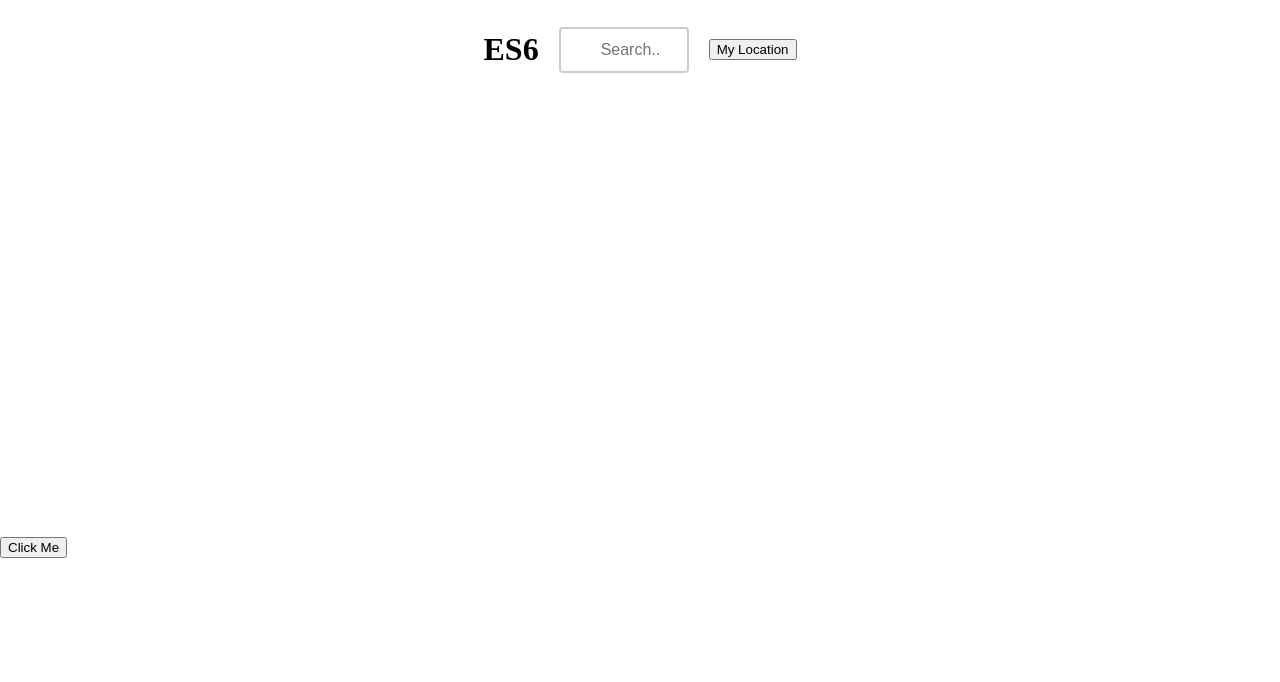
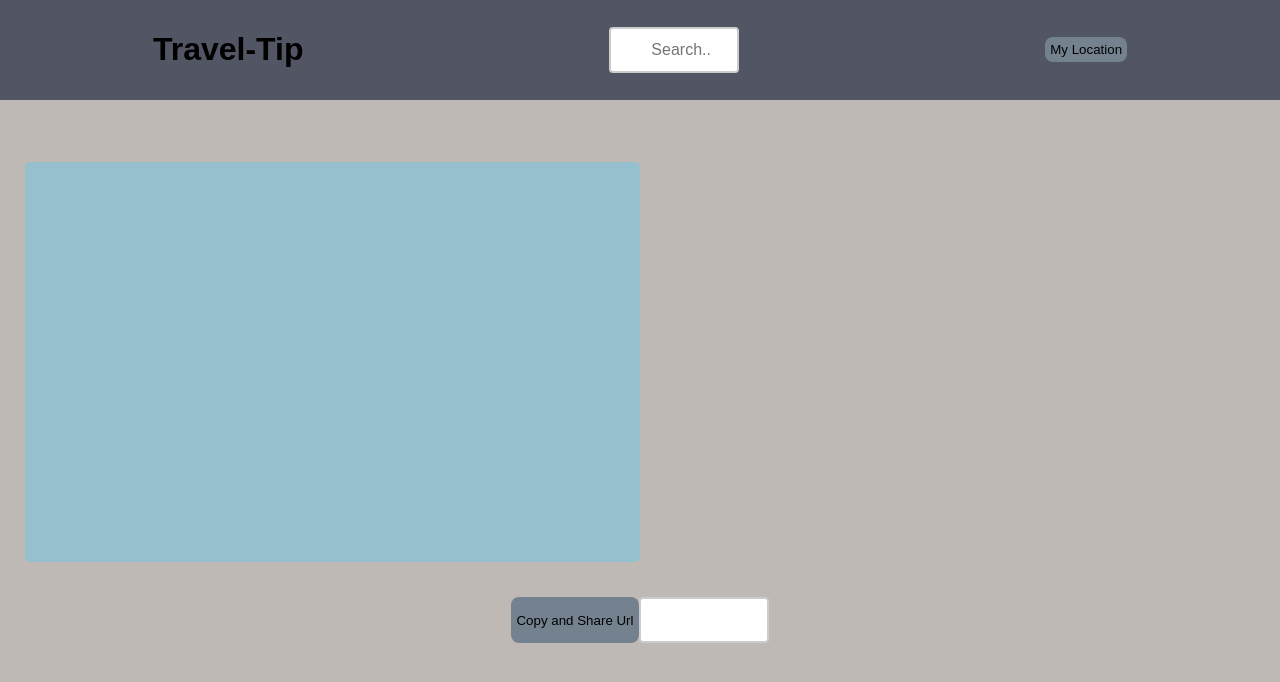
Before and after one commit to DinHazan/Travel-Tip, a plain HTML site: page index.html in a window 1280 px wide. Drawn offline with Linux system fonts and the light colour scheme.

Commit message:
a few changes

```diff
--- a/css/main.css
+++ b/css/main.css
@@ -1,24 +1,49 @@
-*{
+* {
     box-sizing: border-box;
 }
 
-html,body{
+html,
+body {
     width: 100%;
     height: 100%;
     margin: 0;
     padding: 0;
 }
 
+body {
+    background-color: rgb(190, 185, 181);
+    font-family: fantasy;
+}
+
 /* header */
-header{
+
+header {
     width: 100%;
     height: fit-content;
+    background-color: rgb(82, 85, 100);
 }
-header ul{
+
+header ul {
+    flex-direction: column;
     justify-content: center;
     align-items: center;
+    transition: all ease-in-out .8s
 }
-header li{
+
+button {
+    border-radius: 8px;
+    border: transparent;
+    background-color: rgb(116, 130, 143);
+    transition: all ease-in-out .5s;
+    padding: 5px;
+    cursor: pointer;
+}
+
+button:hover {
+    background-color: rgb(194, 91, 86)
+}
+
+header li {
     padding: 10px;
 }
 
@@ -42,10 +67,55 @@ input[type=text]:focus {
 
 /* main */
 
-main{
+main {
+    width: 100%;
+    padding: 20px;
+    border-radius: 8px;
+}
+
+.media-container {
+    flex-direction: column-reverse;
+    align-items: center;
     width: 100%;
 }
 
+.map {
+    width: 100%;
+    height: 400px;
+    padding: 10px;
+    border-radius: 5px;
+}
+
+.weather {
+    background-color: rgb(150, 192, 206);
+    width: 100%;
+    padding: 10px;
+    margin: 5px;
+    border-radius: 5px;
+}
+
+/* footer */
+
+footer {
+    justify-content: center;
+    padding: 10px;
+}
+
+@media only screen and (min-width: 800px) {
+    header ul {
+        flex-direction: row
+    }
+    .media-container {
+        flex-direction: row
+    }
+    .map {
+        width: 50%
+    }
+    .weather {
+        width: 50%;
+        height: 400px;
+    }
+}
 
 /* helpers */
 
--- a/index.html
+++ b/index.html
@@ -10,12 +10,12 @@
 
 <body>
     <header>
-        <ul class="flex clean-list">
+        <ul class="flex space-around clean-list">
             <li>
-                <h1>ES6</h1>
+                <h1>Travel-Tip</h1>
             </li>
             <li>
-                    <input type="text" name="search" placeholder="Search..">
+                <input type="text" name="search" placeholder="Search..">
             </li>
             <li>
                 <button class="my-location">My Location</button>
@@ -25,18 +25,18 @@
 
     <main>
         <div class=" flex column">
-                <h3 class="location-input-title"></h3>
-<div class="flex space-around">
-
-    <div class="weather" style="width: 50%";></div>
-    <div id="map" style="width: 50%; height: 400px;"></div>
-</div>
+            <h3 class="location-input-title align-center"></h3>
+            <div class="media-container flex space-around">
+                <div class="weather flex space-around column" ;></div>
+                <div id="map" class="map"></div>
+            </div>
         </div>
     </main>
 
-    <footer></footer>
-
-    <button class="btn1">Click Me</button>
+    <footer class=" flex">
+        <button class="copy">Copy and Share Url</button>
+        <input type="text" class="urlInput" />
+    </footer>
     <script type="module" src="js/main.js"></script>
 
 </body>
--- a/js/main.js
+++ b/js/main.js
@@ -4,26 +4,18 @@ import locService from './services/loc.service.js'
 import mapService from './services/map.service.js'
 import weatherServise from './services/weather-service.js'
 
-
+var currUrl
 
 
 locService.getLocs()
     .then(locs => console.log('locs', locs))
-let currPosition;
-window.onload = () => {
+window.onload = (ev) => {
     if (window.location.search) {
-        return getAllUrlParams()
-        .then((pos) =>{
-            locationByUrl(pos)
-
-        })
+        let urlPos = getAllUrlParams()
+        getLocationByUrl(urlPos)
     } else {
         return locService.getPosition()
             .then((pos) => {
-                currPosition = {
-                    lat: pos.coords.latitude,
-                    lng: pos.coords.longitude
-                }
                 return mapService.initMap(pos.coords.latitude, pos.coords.longitude)
             })
             .then(() => {
@@ -33,14 +25,10 @@ window.onload = () => {
 
 }
 
-// document.querySelector('.btn1').onclick = () => {
-//     console.log('Thanks!');
-// }
 
 document.querySelector('input').addEventListener('keypress', function (e) {
     var key = e.which || e.keyCode;
-    if (key === 13) { // 13 is enter
-        // code for enter
+    if (key === 13){
         locService.getLocsByInput(this.value)
             .then((posData) => {
                 mapService.addMarker(posData.geometry.location);
@@ -63,6 +51,7 @@ function toMyLocation() {
                 lng: pos.coords.longitude
             });
             renderWeather(pos.coords.lat, pos.coords.lng)
+            getUrlByLocation(pos.coords)
         })
         .catch(err => {
             console.log('err!!!', err);
@@ -72,31 +61,32 @@ function toMyLocation() {
 
 
 
-document.querySelector('.btn1').addEventListener('click', (ev) => {
-    console.log('Aha!', ev.target);
-})
 
 function getAllUrlParams() {
     let pos = {}
-    // 'https://github.io/travelTip/index.html?lat=3.14&lng=1.63'
     var urlParams = new URLSearchParams(window.location.search)
     if (urlParams.has('lat') && urlParams.has('lng')) {
-        pos.lat = urlParams.get('lat')
-        pos.lng = urlParams.get('lng')
+        pos.lat = parseInt(urlParams.get('lat'))
+        pos.lng = parseInt(urlParams.get('lng'))
     }
     return pos
 }
 
-function locationByUrl(pos) {
-    // console.log('User position is:', pos.coords);
-    mapService.initMap(pos.lat, pos.lng)
+function getLocationByUrl(pos) {
+    console.log(window.location);
+
+    console.log('User position is:', pos.coords);
+    return mapService.initMap(pos.lat, pos.lng)
         .then(() => {
-            mapService.addMarker(pos);
+            return mapService.addMarker(pos);
+        })
+        .then(() => {
             renderWeather(pos.lat, pos.lng)
         })
         .catch(err => {
             console.log('err!!!', err);
         })
+
 }
 
 function renderWeather(lat, lng) {
@@ -116,3 +106,18 @@ function renderWeather(lat, lng) {
             elWeather.innerText = 'Sorry we could not find any weather data for you ... ,please try later'
         })
 }
+
+
+document.querySelector('footer .copy').addEventListener('click', (ev) => {
+    let elUrl = document.querySelector(".urlInput")
+    elUrl.value = currUrl
+    elUrl.select()
+    document.execCommand('copy')
+})
+
+function getUrlByLocation(pos) {
+    let urlParams = new URLSearchParams(window.location.search)
+    urlParams.set('lat', pos.latitude)
+    urlParams.set('lng', pos.longitude)
+    currUrl = window.location.href+'&'+ urlParams
+}
```
